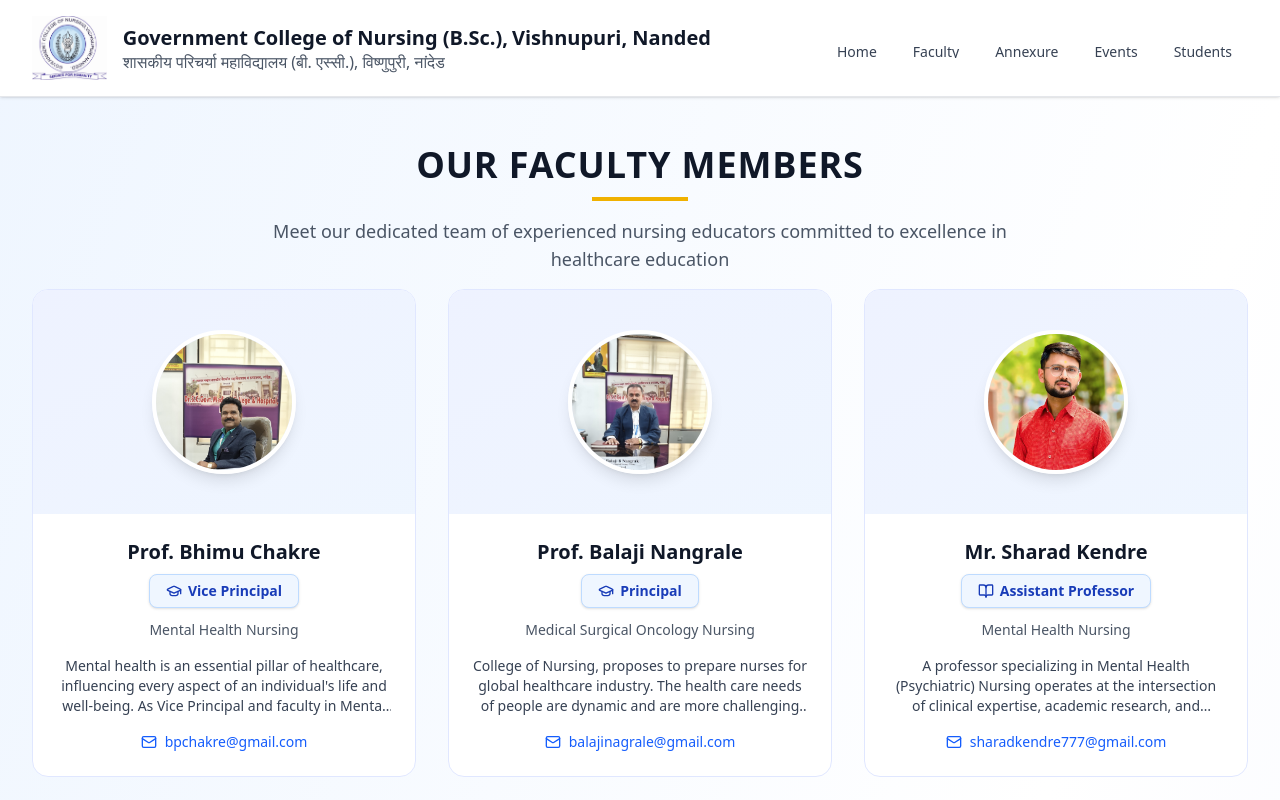
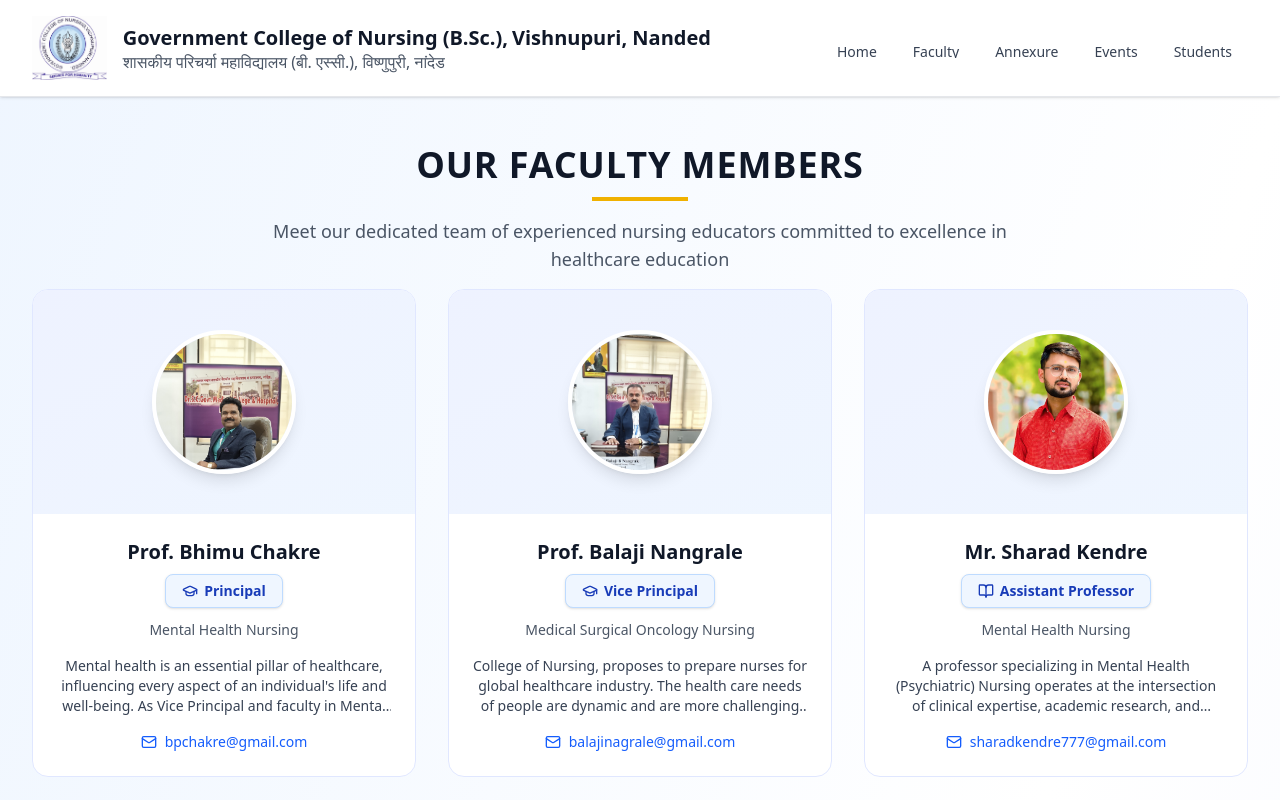
Before and after one commit to MRGokulB/Gconn_frontend, a React (Vite) app: page /faculty in a window 1280 px wide. Shown: the top 800 px of the page. Built offline with nearby package versions, Linux system fonts and the light colour scheme.

Commit message:
feat: add universityData configuration file containing site content and faculty details

```diff
--- a/src/Data/universityData.js
+++ b/src/Data/universityData.js
@@ -104,7 +104,7 @@ const universityData = {
     {
       name: 'Prof. Bhimu Chakre',
       image: "/assets/images/Faculty/ChakreBP.jpg",
-      title: 'Vice Principal • Mental Health Nursing',
+      title: 'Principal • Mental Health Nursing',
       email: 'bpchakre@gmail.com',
       bio: `Mental health is an essential pillar of healthcare, influencing every aspect of an individual's life and well-being. As Vice Principal and faculty in Mental Health Nursing, I am dedicated to shaping nurses who can deliver holistic, empathetic, and evidence-based care. My goal is to foster a deeper understanding of the human mind and its connection to overall health, preparing students to respond compassionately and competently to mental health challenges.
         At our institution, we provide an environment that prioritizes emotional intelligence, patient-centered care, and interdisciplinary collaboration. I guide students to develop strong clinical judgment while nurturing empathy and communication — two core values of mental health nursing. We encourage active learning through case studies, role-play, and reflective discussions, ensuring that students become confident and sensitive caregivers.
@@ -113,7 +113,7 @@ const universityData = {
     {
       name: 'Prof. Balaji Nangrale',
       image: "/assets/images/Faculty/Nangrale B B.jpg",
-      title: 'Principal • Medical Surgical Oncology Nursing',
+      title: 'Vice Principal • Medical Surgical Oncology Nursing',
       email: 'balajinagrale@gmail.com',
       bio: `College of Nursing, proposes to prepare nurses for global healthcare industry. The health care needs of people are dynamic and are more challenging with emerging new diseases and increasing load of non-communicable diseases. The nurses today have their roles expanded from traditional care giving to their contributions in preventive and promotive aspects of health. Our college with its state of the art facilities shall be one of the best college of nursing in the Nanded district and Marathawada region of Maharashtra.
         Today, alternative and complementary modalities of treatment is accessible and affordable to people of all classes. Nurses need to be trained in caring for clients choosing from these diverse treatment modalities. The books of nursing demand inclusions of extensive literature related to caring the patients opting such modalities. This college is committed to fulfil these demands of the present client. As head of the College of Nursing, I feel privileged to be part of a visionary group committed to social cause and quality health professional's education.
```
